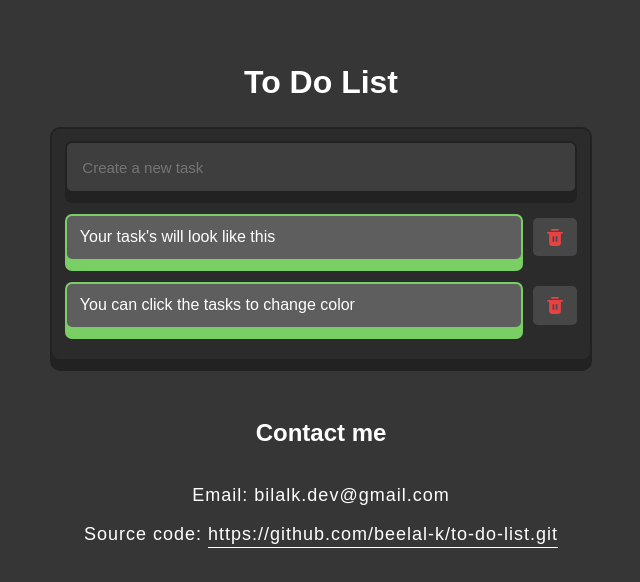
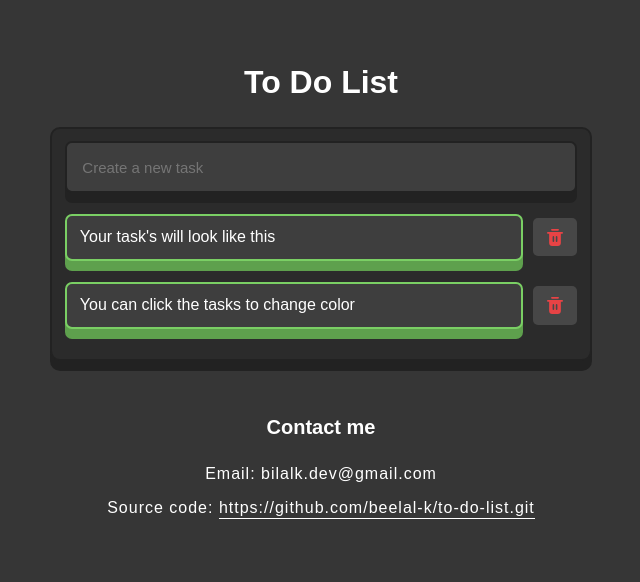
Before and after one commit to beelal-k/to-do-list, a React (Create React App) app: page / in a window 1280 px wide. Shown: the top 582 px of the page, without its empty margins (319-959 px from the left). Built offline with nearby package versions, Linux system fonts and the light colour scheme.

Commit message:
small color changed made

```diff
--- a/src/components/Main.jsx
+++ b/src/components/Main.jsx
@@ -1,4 +1,4 @@
-import React, { useState } from 'react'
+import React, { useEffect, useState } from 'react'
 import '../css/Main.css'
 import TaskTemplate from './TaskTemplate'
 
@@ -7,11 +7,21 @@ const Main = () => {
   const [tasks, setTasks] = useState(["Your task's will look like this", "You can click the tasks to change color"]);
   const [taskDesc, setTaskDesc] = useState('');
 
-  const createTask = () => {
+
+  const createTask = async () => {
     setTasks(task => [...task, taskDesc]);
     document.getElementById('searchBar').value = "";
+    // localStorage.setItem("tasks", JSON.stringify([...tasks, taskDesc]));
+  }
 
-  }
+  useEffect(() => {
+    // localStorage.setItem('tasks', tasks);
+    // let todos = JSON.parse(localStorage.getItem('tasks'));
+    // console.log(todos)
+
+
+  }, [tasks])
+
 
   return (
     <>
@@ -24,7 +34,7 @@ const Main = () => {
               :
               tasks.map(task => {
                 return (
-                  <TaskTemplate taskDesc={task} setTasks={setTasks} />
+                  <TaskTemplate taskDesc={task} setTasks={setTasks} tasks={tasks} />
                 )
               })
           }
--- a/src/components/TaskTemplate.jsx
+++ b/src/components/TaskTemplate.jsx
@@ -2,25 +2,28 @@ import React from 'react'
 import deleteTask from '../images/deleteTask.svg'
 import '../css/TaskTemplate.css'
 
-const TaskTemplate = ({ taskDesc, setTasks }) => {
+const TaskTemplate = ({ taskDesc, setTasks, tasks }) => {
 
     const removeTask = () => {
         setTasks(tasks => tasks.filter(task => task !== taskDesc));
-
+        // let index = tasks.indexOf(taskDesc)
+        // setTasks(task => task.splice(index, 0));
+        // localStorage.setItem('tasks', JSON.stringify(tasks))
     }
 
     let colorIndex = 0;
     const changeColor = () => {
-        const arr = ["#7acf64", "#e74345", "#dfd762"];
+        const colors = ["#7acf64", "#e74345", "#dfd762"];
+        const shadowColors = ["#5ea04d","#aa3436","#aca54a"]
         colorIndex += 1;
         if (!(colorIndex >= 3)) {
-            document.getElementById(taskDesc + "Color").style.boxShadow = `0px 10px ${arr[colorIndex]}`;
-            document.getElementById(taskDesc + "Color").style.border = `2px solid ${arr[colorIndex]}`;
+            document.getElementById(taskDesc + "Color").style.boxShadow = `0px 10px ${shadowColors[colorIndex]}`;
+            document.getElementById(taskDesc + "Color").style.border = `2px solid ${colors[colorIndex]}`;
         }
-        else{
+        else {
             colorIndex = 0;
-            document.getElementById(taskDesc + "Color").style.boxShadow = `0px 10px ${arr[colorIndex]}`;
-            document.getElementById(taskDesc + "Color").style.border = `2px solid ${arr[colorIndex]}`;
+            document.getElementById(taskDesc + "Color").style.boxShadow = `0px 10px ${shadowColors[colorIndex]}`;
+            document.getElementById(taskDesc + "Color").style.border = `2px solid ${colors[colorIndex]}`;
         }
     }
 
@@ -30,7 +33,7 @@ const TaskTemplate = ({ taskDesc, setTasks }) => {
         <>
             <div className='task-template' id={taskDesc}>
                 <p className='task-description' id={taskDesc + "Color"} onClick={changeColor}>{taskDesc}</p>
-                <button className='task-btns task-delete-btn' onClick={removeTask}><img src={deleteTask} className="btn-icon-delete" alt="Icon for a delete button"/></button>
+                <button className='task-btns task-delete-btn' onClick={removeTask}><img src={deleteTask} className="btn-icon-delete" alt="Icon for a delete button" /></button>
 
             </div>
         </>
--- a/src/css/Main.css
+++ b/src/css/Main.css
@@ -61,10 +61,11 @@ h1{
 
 }
 .contact-section h2{
-    margin-bottom: 2%;
+    margin-bottom: 1%;
+    font-size: 20px;
 }
 .contact-section p{
-    font-size: 18px;
+    font-size: 16px;
     letter-spacing: 1px;
     margin-bottom: 0;
     text-align: center;
@@ -93,4 +94,8 @@ h1{
         padding: 4%;
     }
 
+    .contact-section{
+        margin-top: 15%;
+    }
+
 }
--- a/src/css/TaskTemplate.css
+++ b/src/css/TaskTemplate.css
@@ -32,7 +32,7 @@
 
 
 .task-description{
-    background-color: #5E5E5E;
+    background-color: #3E3E3E;
     width: 90%;
     margin: 0%;
     margin-bottom: 2%;
@@ -40,7 +40,8 @@
     border-radius: 7px;
     padding: 2.5%;
     color: white;
-    box-shadow: 0 10px #7acf64;
+    box-shadow: 0 10px #5ea04d;
+    transition: 0.1s ease-out;
     font-size: 16px;
     border: 2px solid #7acf64;
 }
```
